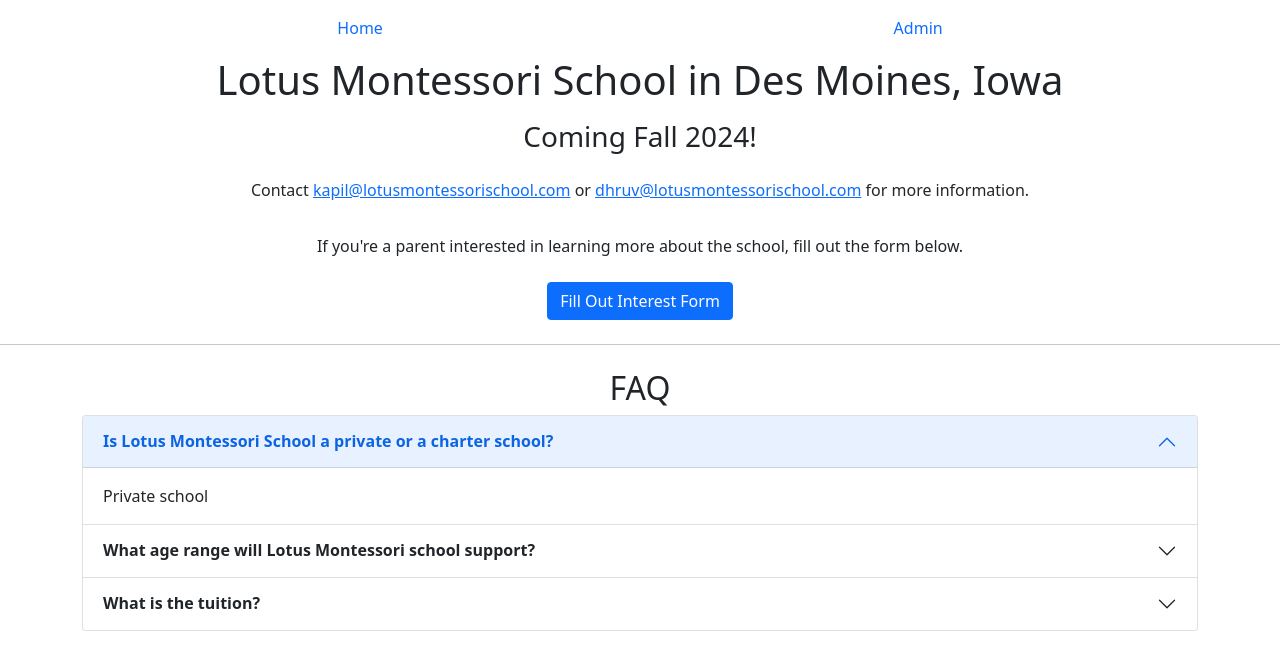
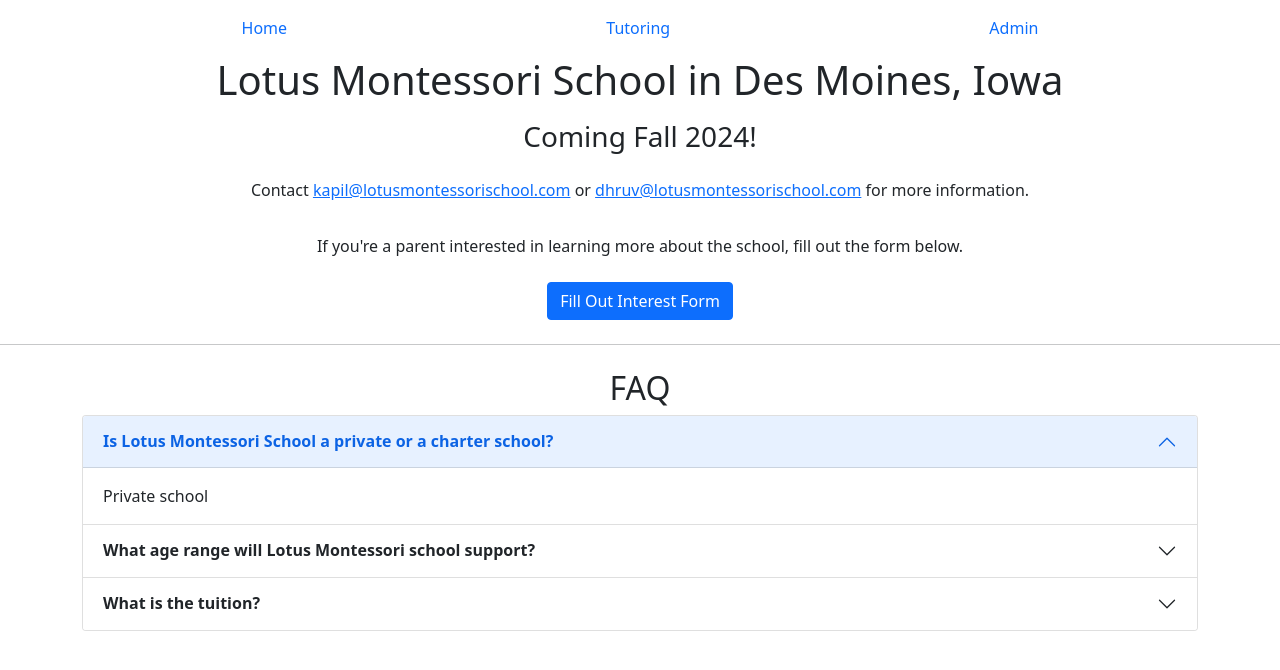
Before and after one commit to LotusMontessoriSchool/www, a website: page public/index.html in a window 1280 px wide. Drawn offline with Linux system fonts and the light colour scheme.

Commit message:
adding flyer

```diff
--- a/public/index.html
+++ b/public/index.html
@@ -29,6 +29,9 @@
                 <ul class="nav nav-pills nav-fill">
                   <li class="nav-item">
                     <a class="nav-link" aria-current="page" href="/">Home</a>
+                  </li>
+                  <li class="nav-item">
+                    <a class="nav-link" aria-current="page" target="_blank" href="~/files/lotus_montessori_tutoring_flyer.pdf">Tutoring</a>
                   </li>
                   <li class="nav-item">
                     <a class="nav-link" href="https://admin.lotusmontessorischool.com">Admin</a>
```
Also changed, not shown: public/package.json (added, +12 -0 lines), 3 other files.
